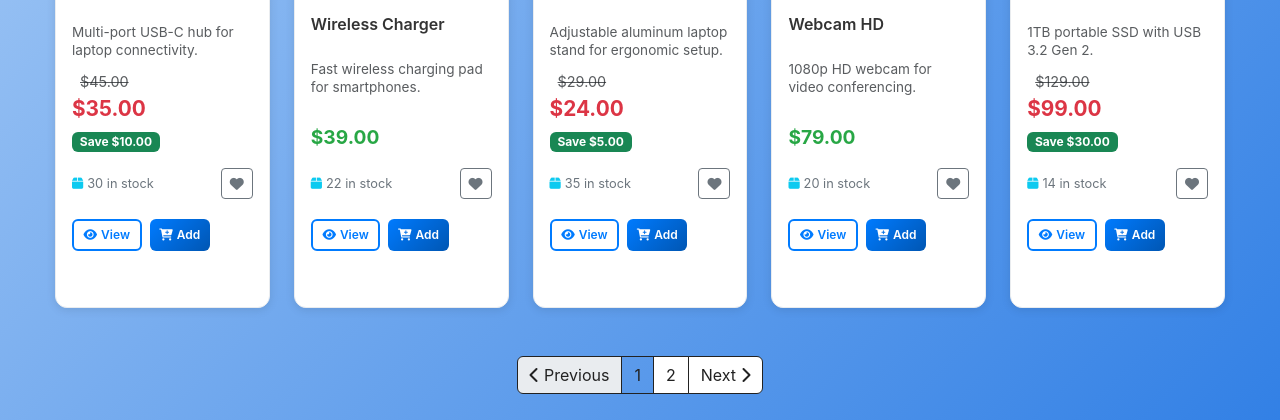
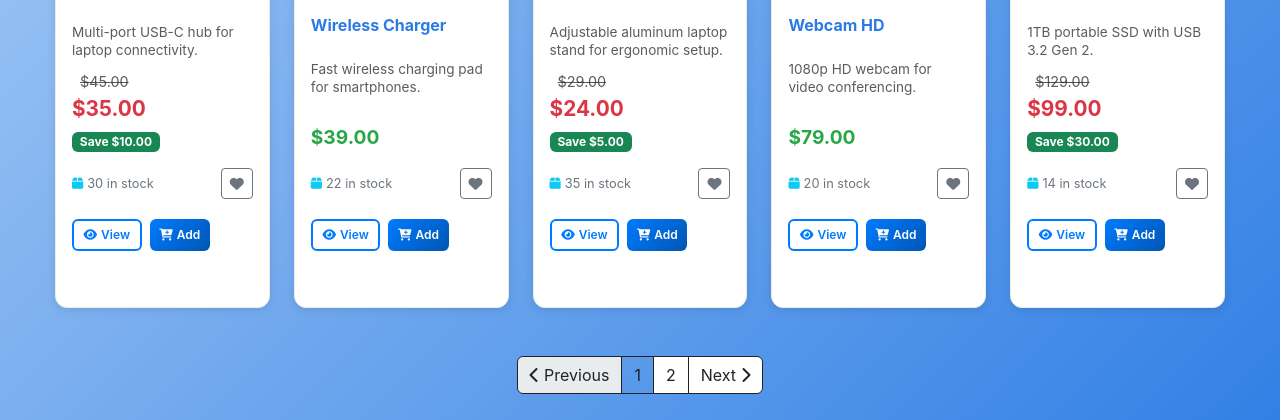
Before and after one commit to newlordz/electronics-store-flask, a Flask app: page /products in a window 1280 px wide. Shown: the part 1513-1933 px from the top of the page. Run offline with Flask 3, Linux system fonts and the light colour scheme; data that the repository does not hold is empty; some libraries are stand-ins or nearby versions.

Commit message:
Fix product title formatting inconsistencies: unify font weights to 700, standardize colors to temu-blue, add consistent text rendering and overflow handling

```diff
--- a/static/style.css
+++ b/static/style.css
@@ -389,6 +389,10 @@ body {
     display: -webkit-box;
     -webkit-line-clamp: 2;
     -webkit-box-orient: vertical;
+    /* Ensure consistent text rendering */
+    text-rendering: optimizeLegibility;
+    -webkit-font-smoothing: antialiased;
+    -moz-osx-font-smoothing: grayscale;
 }
 
 .product-card .product-description {
@@ -543,6 +547,19 @@ body {
         padding: 0.4rem 0.6rem;
         height: 32px;
     }
+}
+
+/* Universal Product Title Styles - Ensure Consistency */
+.product-title {
+    color: var(--temu-blue);
+    font-weight: 700;
+    font-size: 1rem;
+    line-height: 1.3;
+    margin-bottom: 0.5rem;
+    /* Ensure consistent text rendering */
+    text-rendering: optimizeLegibility;
+    -webkit-font-smoothing: antialiased;
+    -moz-osx-font-smoothing: grayscale;
 }
 
 /* Prevent image loading layout shifts */
@@ -1613,9 +1630,20 @@ body {
 
 .product-title {
     color: var(--temu-blue);
-    font-weight: 900;
+    font-weight: 700;
     margin-bottom: 0.5rem;
-    font-size: 1.2rem;
+    font-size: 1.1rem;
+    /* Ensure consistent text rendering */
+    text-rendering: optimizeLegibility;
+    -webkit-font-smoothing: antialiased;
+    -moz-osx-font-smoothing: grayscale;
+    /* Prevent text overflow */
+    line-height: 1.3;
+    height: 2.4em;
+    overflow: hidden;
+    display: -webkit-box;
+    -webkit-line-clamp: 2;
+    -webkit-box-orient: vertical;
 }
 
 .product-description {
@@ -2207,16 +2235,20 @@ img {
 .wishlist-page .product-title,
 .wishlist-page .card-title {
     font-size: 1rem;
-    font-weight: 600;
+    font-weight: 700;
     margin-bottom: 0.5rem;
-    color: #333;
-    line-height: 1.2;
+    color: var(--temu-blue);
+    line-height: 1.3;
     height: 2.4em;
     overflow: hidden;
     display: -webkit-box;
     -webkit-line-clamp: 2;
     -webkit-box-orient: vertical;
     word-wrap: break-word;
+    /* Ensure consistent text rendering */
+    text-rendering: optimizeLegibility;
+    -webkit-font-smoothing: antialiased;
+    -moz-osx-font-smoothing: grayscale;
 }
 
 .wishlist-page .product-description,
@@ -2376,16 +2408,20 @@ img {
 .products-page .card-title,
 .products-page .product-title {
     font-size: 1rem;
-    font-weight: 600;
+    font-weight: 700;
     margin-bottom: 0.5rem;
-    color: #333;
-    line-height: 1.2;
+    color: var(--temu-blue);
+    line-height: 1.3;
     height: 2.4em;
     overflow: hidden;
     display: -webkit-box;
     -webkit-line-clamp: 2;
     -webkit-box-orient: vertical;
     word-wrap: break-word;
+    /* Ensure consistent text rendering */
+    text-rendering: optimizeLegibility;
+    -webkit-font-smoothing: antialiased;
+    -moz-osx-font-smoothing: grayscale;
 }
 
 .products-page .card-text,
```
